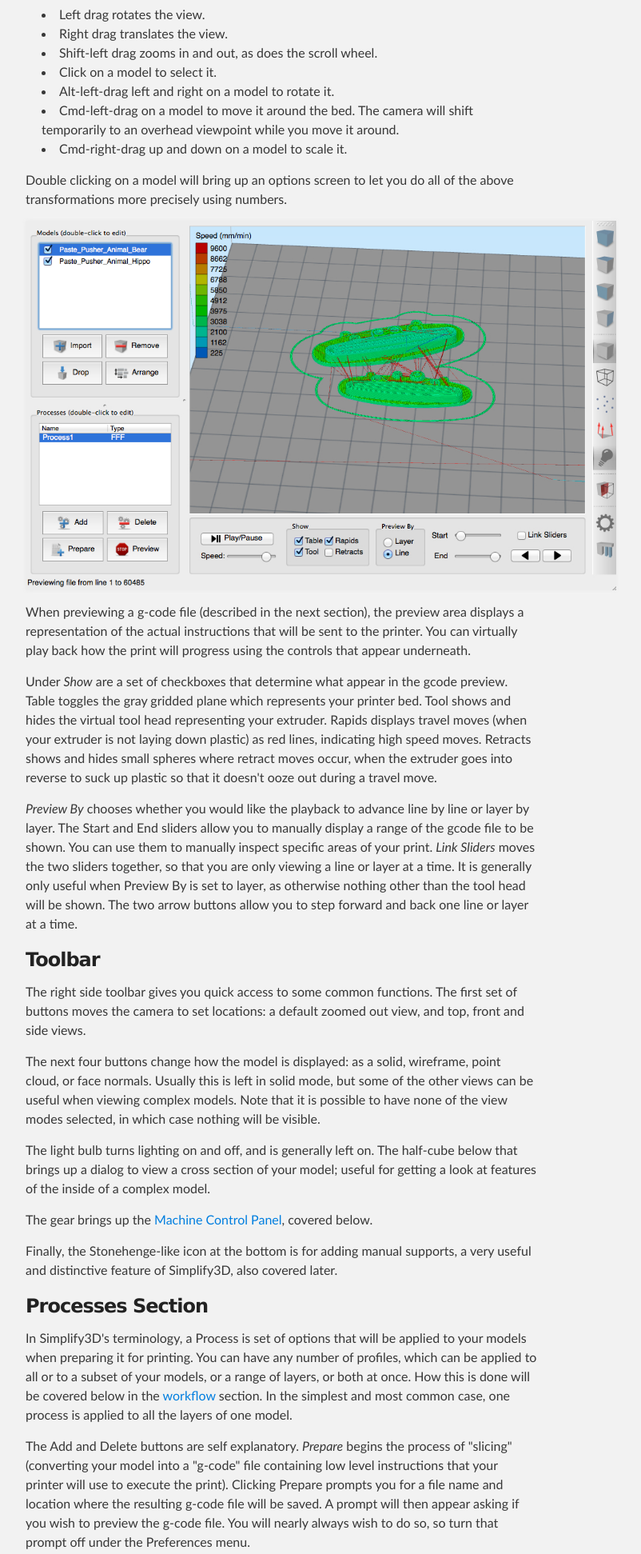
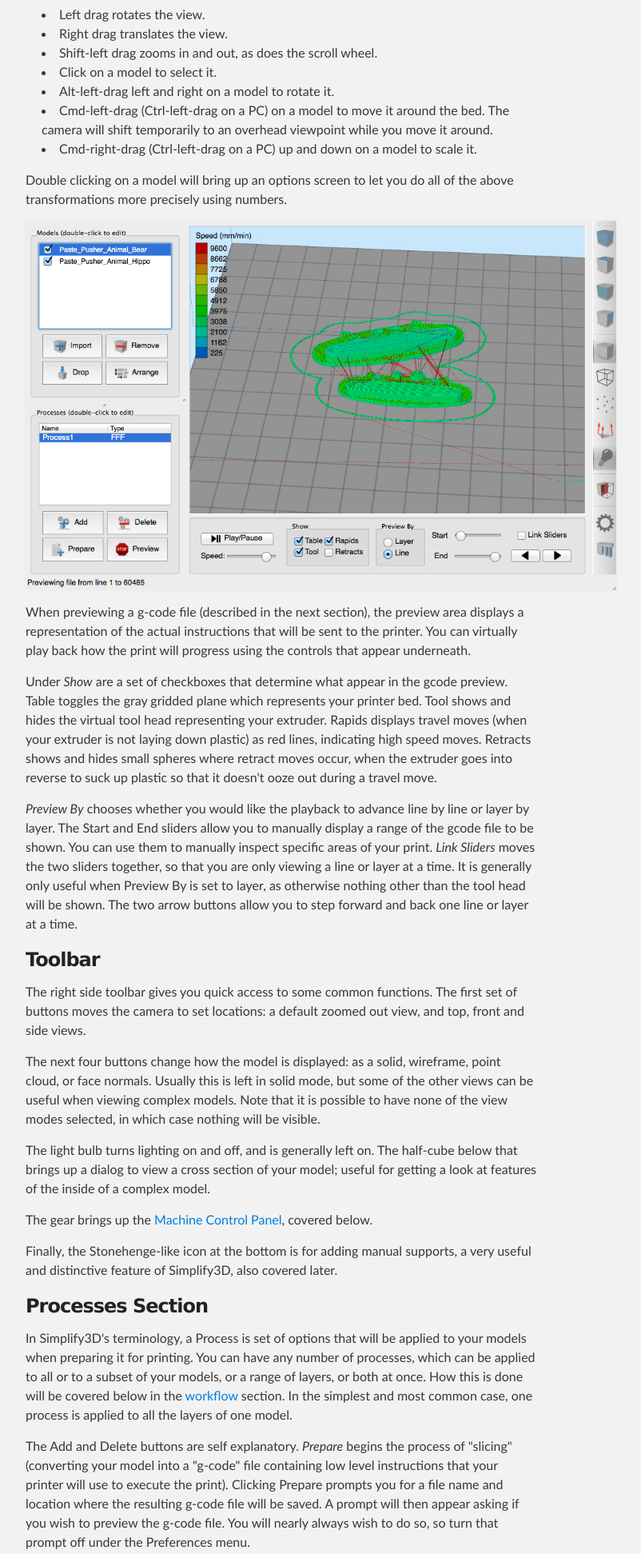
Before and after one commit to jinschoi/simplify3d-docs, a plain HTML site: page index.html in a window 1280 px wide. Shown: the part 1640-3583 px from the top of the page at 80% size, without its empty margins (288-1090 px from the left). Drawn offline with Linux system fonts and the light colour scheme.

```diff
--- a/index.html
+++ b/index.html
@@ -68,8 +68,8 @@
 <li>Shift-left drag zooms in and out, as does the scroll wheel.</li>
 <li>Click on a model to select it.</li>
 <li>Alt-left-drag left and right on a model to rotate it.</li>
-<li>Cmd-left-drag on a model to move it around the bed. The camera will shift temporarily to an overhead viewpoint while you move it around.</li>
-<li>Cmd-right-drag up and down on a model to scale it.</li>
+<li>Cmd-left-drag (Ctrl-left-drag on a PC) on a model to move it around the bed. The camera will shift temporarily to an overhead viewpoint while you move it around.</li>
+<li>Cmd-right-drag (Ctrl-left-drag on a PC) up and down on a model to scale it.</li>
 </ul><p>Double clicking on a model will bring up an options screen to let you do all of the above transformations more precisely using numbers.</p>
 
 <p><img src="screenshots/gcode-preview.jpg" alt="g-code preview"></p>
@@ -96,7 +96,7 @@
 <h3>
 <a name="processes-section" class="anchor" href="#processes-section"><span class="octicon octicon-link"></span></a>Processes Section</h3>
 
-<p>In Simplify3D's terminology, a Process is set of options that will be applied to your models when preparing it for printing. You can have any number of profiles, which can be applied to all or to a subset of your models, or a range of layers, or both at once. How this is done will be covered below in the <a href="#workflow">workflow</a> section. In the simplest and most common case, one process is applied to all the layers of one model.</p>
+<p>In Simplify3D's terminology, a Process is set of options that will be applied to your models when preparing it for printing. You can have any number of processes, which can be applied to all or to a subset of your models, or a range of layers, or both at once. How this is done will be covered below in the <a href="#workflow">workflow</a> section. In the simplest and most common case, one process is applied to all the layers of one model.</p>
 
 <p>The Add and Delete buttons are self explanatory. <em>Prepare</em> begins the process of "slicing" (converting your model into a "g-code" file containing low level instructions that your printer will use to execute the print). Clicking Prepare prompts you for a file name and location where the resulting g-code file will be saved. A prompt will then appear asking if you wish to preview the g-code file. You will nearly always wish to do so, so turn that prompt off under the Preferences menu.</p>
 
@@ -140,7 +140,7 @@
 
 <p><strong>Upload to SD Card</strong>: some firmwares allow you to upload files directly to the SD card on the printer using USB. This will occur at the baud rate you are connected to the printer at, which is, compared to normal file transfer speeds, very slow. It is much faster to transfer files by removing the SD card from the printer and connecting it to your computer.</p>
 
-<p><strong>SD Card Status</strong>: tells you if your SD card is readable or not. There may be a malfunction, an SD card may not be inserted into the reader, or your printer may not have an SD card reader.</p>
+<p><strong>SD Card Status</strong>: tells you if your SD card is readable or not. There may be a malfunction, an SD card may not be inserted into the reader, or your printer may not have an SD card reader. If you are running a print from the SD card and Simplify3D is connected to the printer at the same time, then clicking on this button will cause the printer to report back how many bytes it has processed vs. the total number of bytes in the gcode file.  This is useful for getting a sense of how much longer the print will take, but it is not a precise measurement since different g-code commands take a different amount of time to execute on the printer.</p>
 
 <p><strong>Macro Buttons</strong>: The three buttons below are configurable to run g-code macros, set up through the Tools menu under Firmware Configuration. The button titles are editable. (The Tools menu is not visible while the Machine Control Panel is topmost; you must go back to the main Simplify3D window to access it.)</p>
 
```
Also changed, not shown: params.json (+1 -1 lines).
